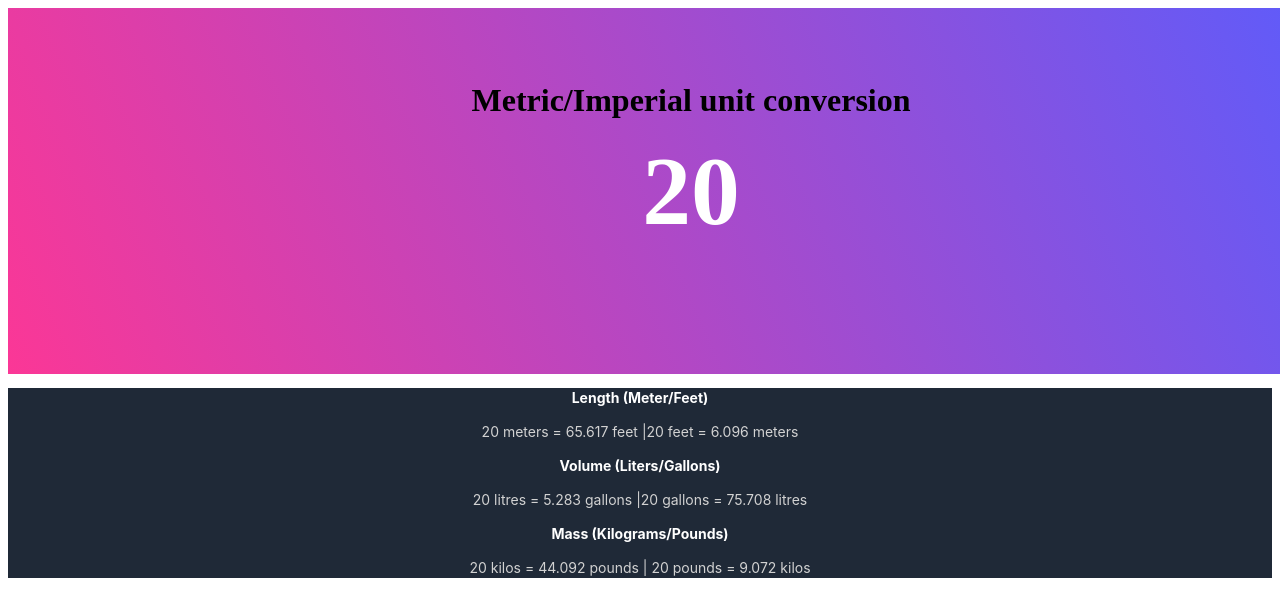
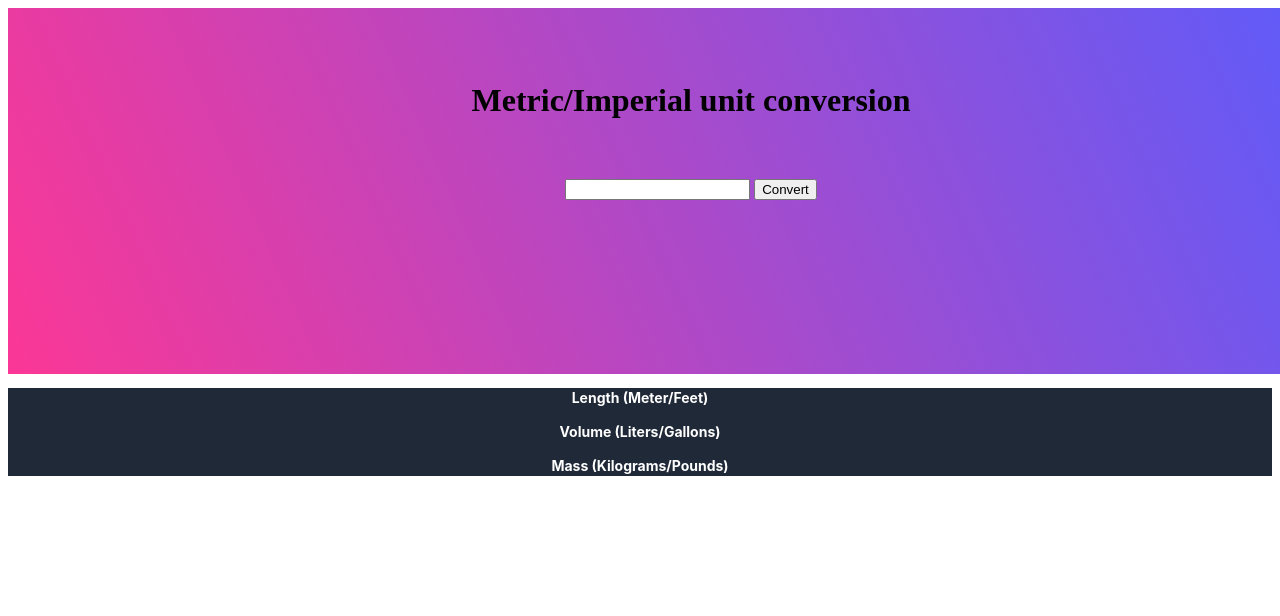
Before and after one commit to Kazalisto/unit-converter, a plain HTML site: page index.html in a window 1280 px wide. Shown: the top 616 px of the page. Drawn offline with Linux system fonts and the light colour scheme.

Commit message:
little changes

```diff
--- a/app.js
+++ b/app.js
@@ -3,10 +3,11 @@
 //Set the variable initial number V
 //Display initial number to result
 
-let initialNumber = document.getElementById('initial-number').innerText = 20
 let lengthResult = document.getElementById('length-result')
 let volumeResult = document.getElementById('volume-result')
 let massResult = document.getElementById('mass-result')
+let inputEl = document.getElementById('input-el')
+let btn = document.getElementById('btn')
 
 let meter = 3.28084
 let feet = 0.3048
@@ -15,50 +16,17 @@ let gallon = 3.785411784
 let kilo = 2.20462
 let pound = 0.453592
 
-function meterAndFeet(){
-    let metterToFeet = 1 * meter
-    let feetToMetter = 1 * feet
+btn.addEventListener('click', ()=> {
+    let meterToFeet = inputEl.value * meter
+    let feetToMetter = inputEl.value * feet
+    lengthResult.innerText = inputEl.value + " meters = " +  meterToFeet.toFixed(3) + " feet ||" +" " + inputEl.value + " feet = " + feetToMetter.toFixed(3) + " meters"
 
-    let resToFeet = initialNumber * meter
-    let resToMeter = initialNumber * feet
+    let litreToGallon = inputEl.value * litre
+    let gallonToLitre = inputEl.value * gallon
+    volumeResult.innerText = inputEl.value + " litres = " +  litreToGallon.toFixed(3) + " gallons ||" +" " + inputEl.value + " gallons = " + gallonToLitre.toFixed(3) + " litres"
 
+    let kiloToPound = inputEl.value * kilo
+    let poundToKilo = inputEl.value * pound
+    massResult.innerText = inputEl.value + " kilos = " +  kiloToPound.toFixed(3) + " pounds ||" +" " + inputEl.value + " pounds = " + poundToKilo.toFixed(3) + " kilos"
 
-    lengthResult.innerText = initialNumber + " meters = " + resToFeet.toFixed(3) + " feet" + " |" +
-            initialNumber + " feet = " + resToMeter.toFixed(3) + " meters"
-
-}
-
-function literAndGallon(){
-    let litreToGallon = 1 * litre
-    let gallonToLitre = 1 * gallon
-
-    let resToGallon = initialNumber * litreToGallon
-    let resToLitre = initialNumber * gallonToLitre
-
-
-
-    volumeResult.innerText = initialNumber + " litres = " + resToGallon.toFixed(3) + " gallons " + " |" +
-            initialNumber + " gallons = " + resToLitre.toFixed(3) + " litres"
-
-}
-
-
-function massAndKilo(){
-    let kiloToPound = 1 * kilo
-    let poundToKilo = 1 * pound
-
-    let resToPound = initialNumber * kiloToPound
-    let resToKilo = initialNumber * poundToKilo
-
-
-
-
-    massResult.innerText = initialNumber + " kilos = " + resToPound.toFixed(3) + " pounds " + " | " +
-            initialNumber + " pounds = " + resToKilo.toFixed(3) + " kilos"
-
-}
-
-
-meterAndFeet()
-literAndGallon()
-massAndKilo()
+})
--- a/index.html
+++ b/index.html
@@ -13,6 +13,11 @@
             <h1>Metric/Imperial unit conversion</h1>
         <div class="number-convert">
             <span id="initial-number"></span>
+
+        <div class="input-number">
+            <input id="input-el" type="number">
+            <button id="btn">Convert</button>
+        </div>
         </div>
         </div>
 
```
